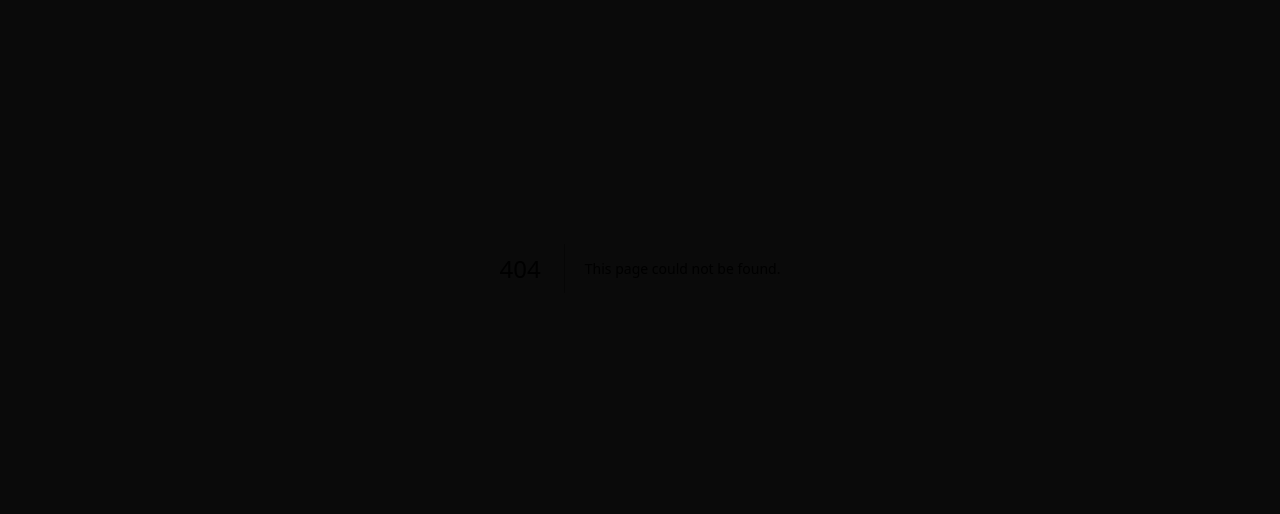
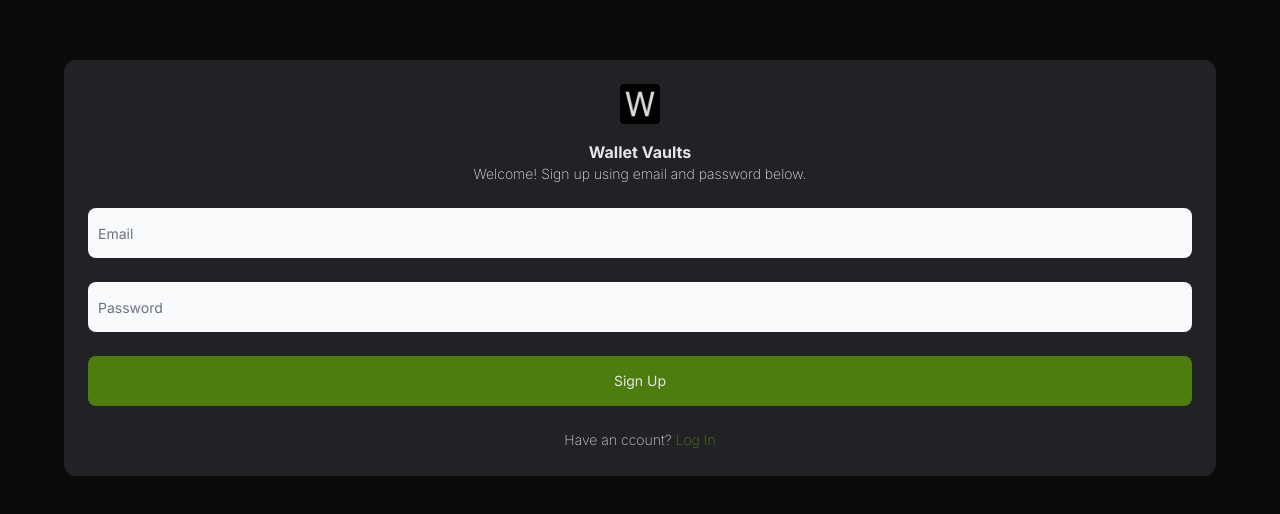
Before and after one commit to slmthang/seed, a Next.js app: page /auth/signup in a window 1280 px wide. Before the commit this address had no page. Shown: the part 132-646 px from the top of the page. Built offline with nearby package versions, Linux system fonts and the light colour scheme.

Commit message:
added login and signup forms

```diff
--- a/app/(views)/auth/login/page.tsx
+++ b/app/(auth)/auth/login/page.tsx
@@ -2,7 +2,7 @@
 
 import { login, signup } from '../../../lib/supabase/actions'
 
-import LoginPage from '@/app/ui/views/auth/login/LogIn'
+import LoginPage from '@/app/ui/auth/login/LogIn'
 
 
 export default function Page() {
--- /dev/null
+++ b/app/(auth)/auth/signup/page.tsx
@@ -0,0 +1,10 @@
+
+
+import SignUp from '@/app/ui/auth/signup/Signup'
+
+export default function Page() {
+
+    return (
+        <SignUp />
+    )
+}
--- a/app/ui/views/auth/login/LogIn.tsx
+++ b/app/ui/auth/login/LogIn.tsx
@@ -3,16 +3,18 @@
 
 import Image from 'next/image'
 import { login, signup } from '@/app/lib/supabase/actions'
-import AppLogo from '@/public/img/favicon/apple-touch-icon.png'
+import AppIcon from '@/public/img/favicon/apple-touch-icon.png'
+import GoogleIcon from '@/public/img/google-icon.svg'
+import Link from 'next/link'
 
 export default function LoginPage() {
   return (
-    <div className='w-dvw min-h-dvh bg-darkest flex items-center justify-center pb-24'>
+    <div className='w-dvw min-h-dvh bg-darkest flex items-center justify-center p-y-20'>
         <form className='w-[90%] min-h-[26rem] bg-darker rounded-xl flex flex-col gap-y-6 p-6'>
             <div className='flex flex-col items-center justify-center'>
-                <Image src={AppLogo} width={40} height={40} alt='App Logo' className='pb-4'/>
-                <p className='text-center font-bold'>Sign in to Wallet Inc.</p>
-                <p className='text-center text-sm font-extralight'>Welcome back! Log in using email and password below.</p>
+                <Image src={AppIcon} width={40} height={40} alt='App Icon' className='pb-4'/>
+                <p className='text-center font-bold text-lighter'>Sign in to Wallet Vaults</p>
+                <p className='text-center text-sm font-extralight text-lighter'>Welcome back! Log in using email and password below.</p>
             </div>
             <div className="relative">
                 <input type="email" id="email" className=" block rounded-lg px-2.5 pb-2.5 pt-5 w-full text-sm text-gray-900 bg-gray-50 dark:bg-gray-700 border-0 border-1 border-gray-300 appearance-none dark:text-white dark:border-gray-600 dark:focus:border-blue-500 focus:outline-none focus:ring-0 focus:border-blue-600 peer" placeholder=" " />
@@ -22,16 +24,20 @@ export default function LoginPage() {
                 <input type="password" id="password" className=" block rounded-lg px-2.5 pb-2.5 pt-5 w-full text-sm text-gray-900 bg-gray-50 dark:bg-gray-700 border-0 border-1 border-gray-300 appearance-none dark:text-white dark:border-gray-600 dark:focus:border-blue-500 focus:outline-none focus:ring-0 focus:border-blue-600 peer" placeholder=" " />
                 <label htmlFor="password" className="absolute text-sm text-gray-500 dark:text-gray-400 duration-300 transform -translate-y-4 scale-75 top-4 z-10 origin-[0] start-2.5 peer-focus:text-blue-600 peer-focus:dark:text-blue-500 peer-placeholder-shown:scale-100 peer-placeholder-shown:translate-y-0 peer-focus:scale-75 peer-focus:-translate-y-4 rtl:peer-focus:translate-x-1/4 rtl:peer-focus:left-auto">Password</label>
             </div>
-            <button formAction={login} className='w-full bg-dark text-sm px-2.5 py-[15px] rounded-lg'>Log in</button>
+            <button formAction={login} className='w-full bg-lime-700 text-sm px-2.5 py-[15px] rounded-lg'>Log in</button>
+
+            <div className='w-full text-sm font-extralight'>
+                <p className='text-lighter text-center'>Don&apos;t have an ccount? <Link href='/auth/signup'><span className='text-lightest text-lime-700'>Sign Up</span></Link></p>
+            </div>
 
             <div className="relative flex py-5 items-center">
                 <div className="flex-grow border-t border-light"></div>
                 <span className="flex-shrink mx-4">Or</span>
                 <div className="flex-grow border-t border-light"></div>
             </div>
-            <button formAction={login} className='w-full bg-dark text-sm px-2.5 py-[15px] rounded-lg'>Sign Up</button>
-            <div className='w-full bg-dark text-sm px-2.5 py-[15px] rounded-lg'>
-                <p className='text-center'>Continue with Google</p>
+            <div className='w-full bg-dark text-sm px-2.5 py-[15px] rounded-lg flex items-center justify-center'>
+                <Image src={GoogleIcon} width={30} height={30} alt='Google Icon'/>
+                <p className='text-center ml-4'>Continue with Google</p>
             </div>
             {/* <button formAction={signup}>Sign up</button> */}
         </form>
--- /dev/null
+++ b/app/ui/auth/signup/Signup.tsx
@@ -0,0 +1,46 @@
+
+
+
+import Link from 'next/link'
+
+import Image from 'next/image'
+import { login, signup } from '@/app/lib/supabase/actions'
+import AppLogo from '@/public/img/favicon/apple-touch-icon.png'
+
+export default function SignUp() {
+  return (
+    <div className='w-dvw min-h-dvh bg-darkest flex items-center justify-center p-y-20'>
+        <form className='w-[90%] min-h-[26rem] bg-darker rounded-xl flex flex-col gap-y-6 p-6'>
+            <div className='flex flex-col items-center justify-center'>
+                <Image src={AppLogo} width={40} height={40} alt='App Logo' className='pb-4'/>
+                <p className='text-center font-bold'>Wallet Vaults</p>
+                <p className='text-center text-sm font-extralight'>Welcome! Sign up using email and password below.</p>
+            </div>
+            <div className="relative">
+                <input type="email" id="email" className=" block rounded-lg px-2.5 pb-2.5 pt-5 w-full text-sm text-gray-900 bg-gray-50 dark:bg-gray-700 border-0 border-1 border-gray-300 appearance-none dark:text-white dark:border-gray-600 dark:focus:border-blue-500 focus:outline-none focus:ring-0 focus:border-blue-600 peer" placeholder=" " />
+                <label htmlFor="email" className="absolute text-sm text-gray-500 dark:text-gray-400 duration-300 transform -translate-y-4 scale-75 top-4 z-10 origin-[0] start-2.5 peer-focus:text-blue-600 peer-focus:dark:text-blue-500 peer-placeholder-shown:scale-100 peer-placeholder-shown:translate-y-0 peer-focus:scale-75 peer-focus:-translate-y-4 rtl:peer-focus:translate-x-1/4 rtl:peer-focus:left-auto">Email</label>
+            </div>
+            <div className="relative">
+                <input type="password" id="password" className=" block rounded-lg px-2.5 pb-2.5 pt-5 w-full text-sm text-gray-900 bg-gray-50 dark:bg-gray-700 border-0 border-1 border-gray-300 appearance-none dark:text-white dark:border-gray-600 dark:focus:border-blue-500 focus:outline-none focus:ring-0 focus:border-blue-600 peer" placeholder=" " />
+                <label htmlFor="password" className="absolute text-sm text-gray-500 dark:text-gray-400 duration-300 transform -translate-y-4 scale-75 top-4 z-10 origin-[0] start-2.5 peer-focus:text-blue-600 peer-focus:dark:text-blue-500 peer-placeholder-shown:scale-100 peer-placeholder-shown:translate-y-0 peer-focus:scale-75 peer-focus:-translate-y-4 rtl:peer-focus:translate-x-1/4 rtl:peer-focus:left-auto">Password</label>
+            </div>
+            {/* <button formAction={login} className='w-full bg-dark text-sm px-2.5 py-[15px] rounded-lg'>Log in</button> */}
+
+            {/* <div className="relative flex py-5 items-center">
+                <div className="flex-grow border-t border-light"></div>
+                <span className="flex-shrink mx-4">Or</span>
+                <div className="flex-grow border-t border-light"></div>
+            </div> */}
+            <button formAction={signup} className='w-full bg-lime-700 text-sm px-2.5 py-[15px] rounded-lg'>Sign Up</button>
+            <div className='w-full text-sm font-extralight'>
+                <p className='text-lighter text-center'>Have an ccount? <Link href='/auht/login'><span className='text-lime-700'>Log In</span></Link></p>
+            </div>
+            {/* <div className='w-full bg-dark text-sm px-2.5 py-[15px] rounded-lg'>
+                <p className='text-center'>Continue with Google</p>
+            </div> */}
+            {/* <button formAction={signup}>Sign up</button> */}
+        </form>
+    </div>
+
+  )
+}
```
Also changed, not shown: app/(auth)/auth/confirm/route.ts (renamed from app/(views)/auth/confirm/route.ts), public/img/google-icon.svg (added), 1 other file (tests, documents, lock files or other folders).
